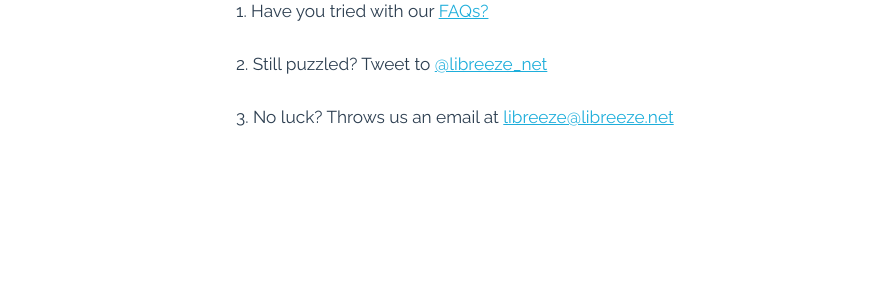
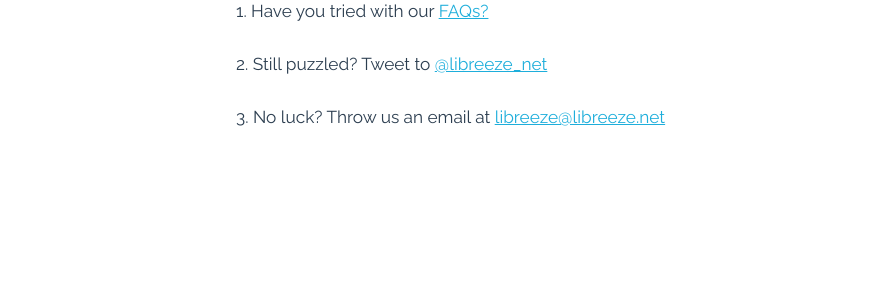
Before and after one commit to markotitel/libreeze, a Django app: page /support in a window 1280 px wide. Shown: the part 279-579 px from the top of the page, without its empty margins (129-1023 px from the left). Run offline with Django 3.2, Linux system fonts and the light colour scheme; parts of the project's set-up code (start-up, migrations or seed data) failed here and were passed over; some libraries are stand-ins or nearby versions.

Commit message:
Fixed typo

```diff
--- a/app/templates/app/support.html
+++ b/app/templates/app/support.html
@@ -43,7 +43,7 @@
 				<ol class="support-opts">
 					<li>Have you tried with our <a href="/faq">FAQs?</a></li>
 					<li>Still puzzled? Tweet to <a href="https://twitter.com/libreeze_net" target="_blank">@libreeze_net</a></li>
-					<li>No luck? Throws us an email at <a href="mailto:libreeze@libreeze.net">libreeze@libreeze.net</a></li>
+					<li>No luck? Throw us an email at <a href="mailto:libreeze@libreeze.net">libreeze@libreeze.net</a></li>
 				</ol>
 			</div>
 		</div>
```
